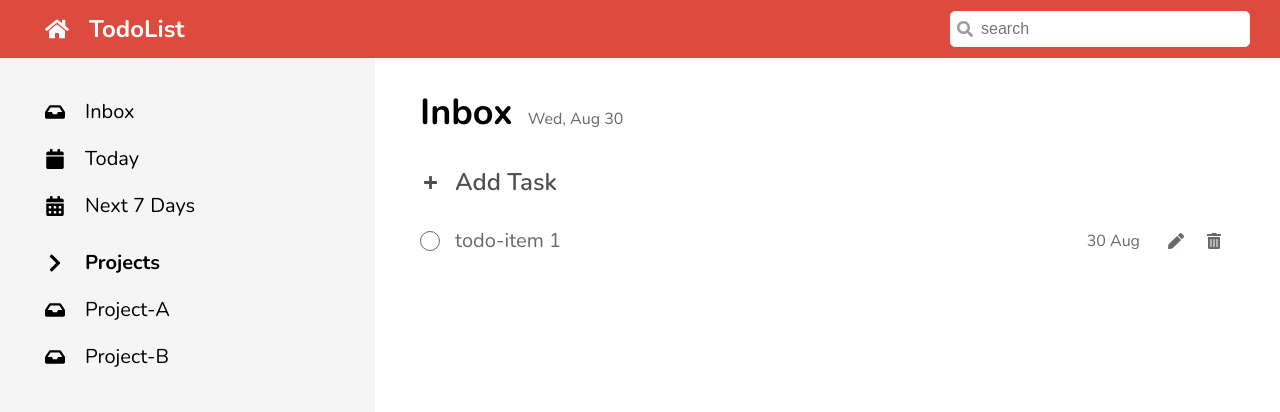
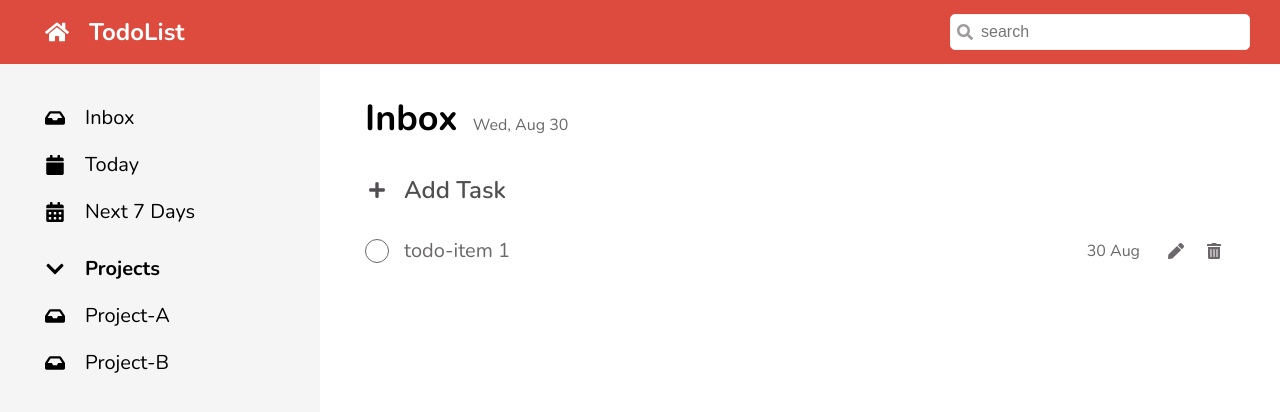
Before and after one commit to pavitpim40/cc15-todollst-ppimchan, a React (Create React App) app: page / in a window 1280 px wide. Shown: the top 412 px of the page. Built offline with nearby package versions, Linux system fonts and the light colour scheme.

Commit message:
finish: all refactor

```diff
--- a/src/app/App.jsx
+++ b/src/app/App.jsx
@@ -1,51 +1,19 @@
 // Dependencies
 import './App.scss';
-import { FaHome, FaInbox, FaCalendar, FaCalendarAlt, FaChevronDown } from 'react-icons/fa';
 import AppBar from '../components/Common/AppBar/AppBar';
-import ListItem from '../components/SideBar/ListItem';
-import Lists from '../components/SideBar/Lists';
+import SideBar from '../components/SideBar/SideBar';
 import TodoHeader from '../components/Todo/TodoHeader';
 import TodoCreate from '../components/Todo/TodoCreate';
 import TodoLists from '../components/Todo/TodoLists';
 
 function App() {
-  // <ListItem text='Inbox' icon={<FaInbox />} active={true} />
-
-  const generalLists = [
-    { id: 1, text: 'Inbox', icon: <FaInbox />, active: true },
-    { id: 2, text: 'Today', icon: <FaCalendar />, active: false },
-    { id: 3, text: 'Next 7 Days', icon: <FaCalendarAlt />, active: false },
-  ];
-
-  const projectLists = [
-    { id: 4, text: 'Project-A', icon: <FaInbox />, active: false },
-    { id: 5, text: 'Project-B', icon: <FaInbox />, active: false },
-  ];
-
   return (
     <div className='todo'>
       <div className='todo__header'>
         <AppBar />
       </div>
       <div className='todo__sidebar'>
-        <aside className='sidebar'>
-          <section className='sidebar__category'>
-            <Lists data={generalLists} />
-          </section>
-
-          <section className='sidebar__category'>
-            <div className='accordion'>
-              {/* Toggle */}
-              <div className='accordion__toggle'>
-                <li className='accordion__item'>
-                  <FaChevronDown className='accordion__item__icon accordion__item__active' />
-                  <p className='accordion__item__text'>Projects</p>
-                </li>
-              </div>
-              <Lists data={projectLists} />
-            </div>
-          </section>
-        </aside>
+        <SideBar />
       </div>
       <div className='todo__content'>
         <main className='todo__container'>
@@ -59,27 +27,3 @@ function App() {
 }
 
 export default App;
-
-/*
-Challenge-1 : Refactor ให้ 2 section render UI ที่...
-  - OptionA (2/5) : render UI ต่างกัน <Lists/> กับ <Accordion />
-  - OptionB (4/5) : render UI เดียวกัน เช่น <Lists />
-  - OptionC (5/5) : render UI <Lists/> ภายใต้ <Accordion> <Lists/> </Accordion>
-  // ใช้ props.children
-*/
-
-/*
- <ul className='list'>
-  // #1
-    {projectLists.map((obj) => (
-      <ListItem key={obj.id} text={obj.text} icon={obj.icon} active={obj.active} />
-    ))}
-
-    // #2
-    {projectLists.map((obj) => {
-      obj.key = obj.id;
-      delete obj.id;
-      return <ListItem {...obj} />;
-    })}
-</ul>
-*/
--- a/src/app/App.scss
+++ b/src/app/App.scss
@@ -18,44 +18,6 @@
   }
 }
 
-.sidebar {
-  display: flex;
-  flex-direction: column;
-  gap: 10px;
-  padding: 30px;
-  background-color: $grey-50;
-  height: calc(100vh - $header-height);
-}
-
-// SCSS : mixins and extends concept
-
-// BLOCK
-.accordion {
-  // ELEMENT
-  &__item {
-    display: flex;
-    align-items: center;
-    gap: 20px;
-    font-size: $text-xl;
-    padding: 10px 15px;
-    border-radius: 4px;
-    font-weight: 700;
-
-    // MODIFIER
-    &__icon {
-      cursor: pointer;
-      transition: 1s;
-    }
-    &__active {
-      transform: rotate(-90deg);
-    }
-
-    &__text {
-      font-weight: inherit;
-    }
-  }
-}
-
 .todo__container {
   display: flex;
   flex-direction: column;
--- a/src/components/SideBar/SideBar.jsx
+++ b/src/components/SideBar/SideBar.jsx
@@ -0,0 +1,64 @@
+import styles from './SideBar.module.scss';
+import { FaInbox, FaCalendar, FaCalendarAlt, FaChevronDown } from 'react-icons/fa';
+import Lists from './Lists';
+
+function SideBar() {
+  const generalLists = [
+    { id: 1, text: 'Inbox', icon: <FaInbox />, active: true },
+    { id: 2, text: 'Today', icon: <FaCalendar />, active: false },
+    { id: 3, text: 'Next 7 Days', icon: <FaCalendarAlt />, active: false },
+  ];
+
+  const projectLists = [
+    { id: 4, text: 'Project-A', icon: <FaInbox />, active: false },
+    { id: 5, text: 'Project-B', icon: <FaInbox />, active: false },
+  ];
+  return (
+    <aside className={styles.sidebar}>
+      <section className={styles.sidebar__category}>
+        <Lists data={generalLists} />
+      </section>
+
+      <section className={styles.sidebar__category}>
+        <div className={styles.accordion}>
+          {/* Toggle */}
+          <div className={styles.accordion__toggle}>
+            <li className={styles.accordion__item}>
+              <FaChevronDown
+                className={`${styles.accordion__item__icon} ${styles.accordion__item__active}'`}
+              />
+              <p className={styles.accordion__item__text}>Projects</p>
+            </li>
+          </div>
+          <Lists data={projectLists} />
+        </div>
+      </section>
+    </aside>
+  );
+}
+
+export default SideBar;
+
+/*
+Challenge-1 : Refactor ให้ 2 section render UI ที่...
+  - OptionA (2/5) : render UI ต่างกัน <Lists/> กับ <Accordion />
+  - OptionB (4/5) : render UI เดียวกัน เช่น <Lists />
+  - OptionC (5/5) : render UI <Lists/> ภายใต้ <Accordion> <Lists/> </Accordion>
+  // ใช้ props.children
+*/
+
+/*
+ <ul className='list'>
+  // #1
+    {projectLists.map((obj) => (
+      <ListItem key={obj.id} text={obj.text} icon={obj.icon} active={obj.active} />
+    ))}
+
+    // #2
+    {projectLists.map((obj) => {
+      obj.key = obj.id;
+      delete obj.id;
+      return <ListItem {...obj} />;
+    })}
+</ul>
+*/
--- /dev/null
+++ b/src/components/SideBar/SideBar.module.scss
@@ -0,0 +1,37 @@
+@import '../../styles/global.scss';
+
+.sidebar {
+  display: flex;
+  flex-direction: column;
+  gap: 10px;
+  padding: 30px;
+  background-color: $grey-50;
+  height: calc(100vh - $header-height);
+}
+
+// BLOCK
+.accordion {
+  // ELEMENT
+  &__item {
+    display: flex;
+    align-items: center;
+    gap: 20px;
+    font-size: $text-xl;
+    padding: 10px 15px;
+    border-radius: 4px;
+    font-weight: 700;
+
+    // MODIFIER
+    &__icon {
+      cursor: pointer;
+      transition: 1s;
+    }
+    &__active {
+      transform: rotate(-90deg);
+    }
+
+    &__text {
+      font-weight: inherit;
+    }
+  }
+}
--- a/src/components/Todo/TodoCreate.module.scss
+++ b/src/components/Todo/TodoCreate.module.scss
@@ -7,6 +7,7 @@
   cursor: pointer;
   padding: $todo-content-padding;
   color: $grey-700;
+
   &:hover {
     & .todo__create__button {
       background-color: $primary;
@@ -22,7 +23,7 @@
     width: $circle;
     height: $circle;
     border-radius: 50%;
-    transition: all 0.1s;
+    transition: all 0.3s;
     display: flex;
     justify-content: center;
     align-items: center;
--- a/src/components/Todo/TodoLists.module.scss
+++ b/src/components/Todo/TodoLists.module.scss
@@ -8,7 +8,7 @@
   gap: 15px;
   align-items: center;
   cursor: pointer;
-  border-radius: 10px;
+  border-radius: 5px;
   font-size: $font-base;
   color: $grey-600;
   padding: $todo-content-padding;
@@ -19,7 +19,6 @@
   }
 
   &__checkbox {
-    // color: $grey-dark;
     height: $circle;
     width: $circle;
     display: block;
--- a/src/styles/variable.scss
+++ b/src/styles/variable.scss
@@ -1,4 +1,4 @@
-$header-height: 58px;
-$sidebar-width: 375px;
+$header-height: 64px;
+$sidebar-width: 320px;
 $todo-content-padding: 15px;
-$circle: 20px;
+$circle: 24px;
```
Also changed, not shown: src/index.scss (added).
